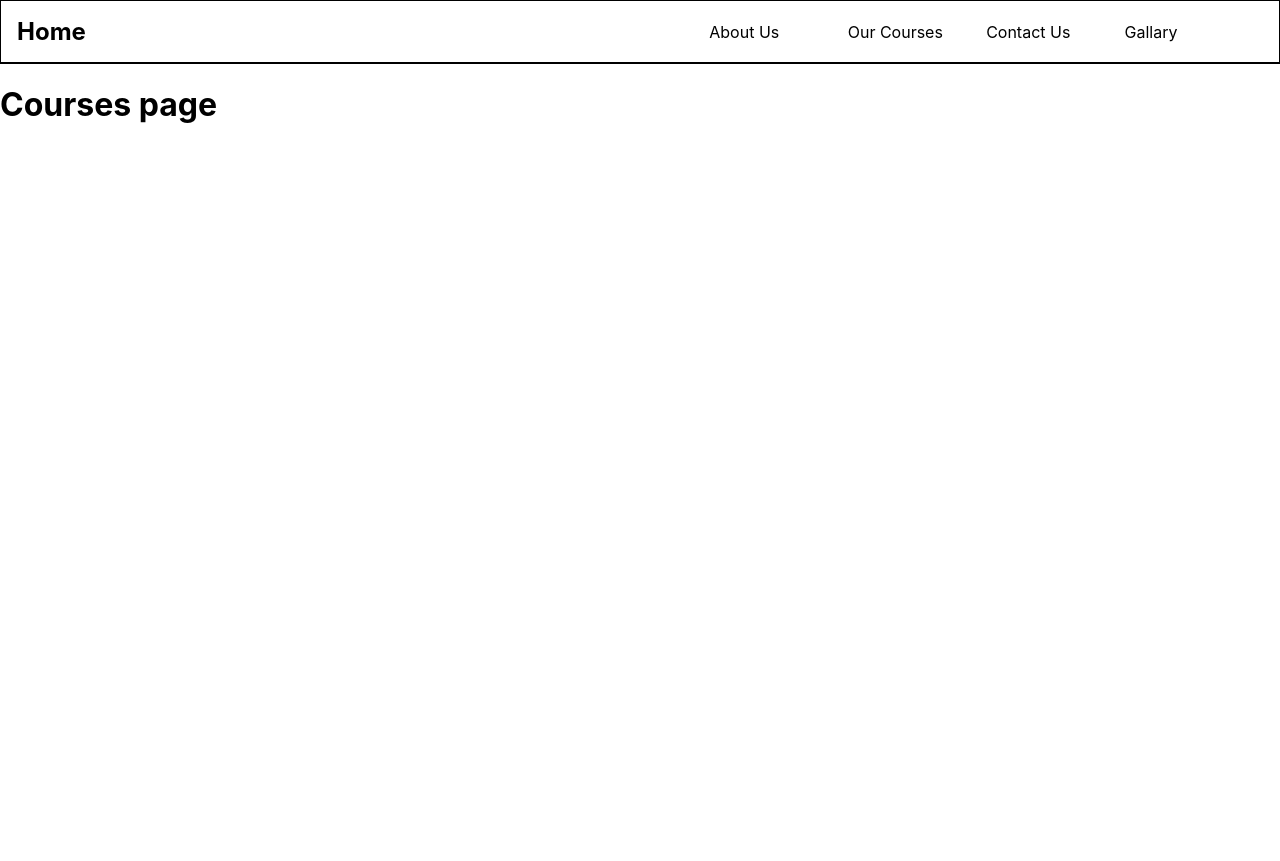
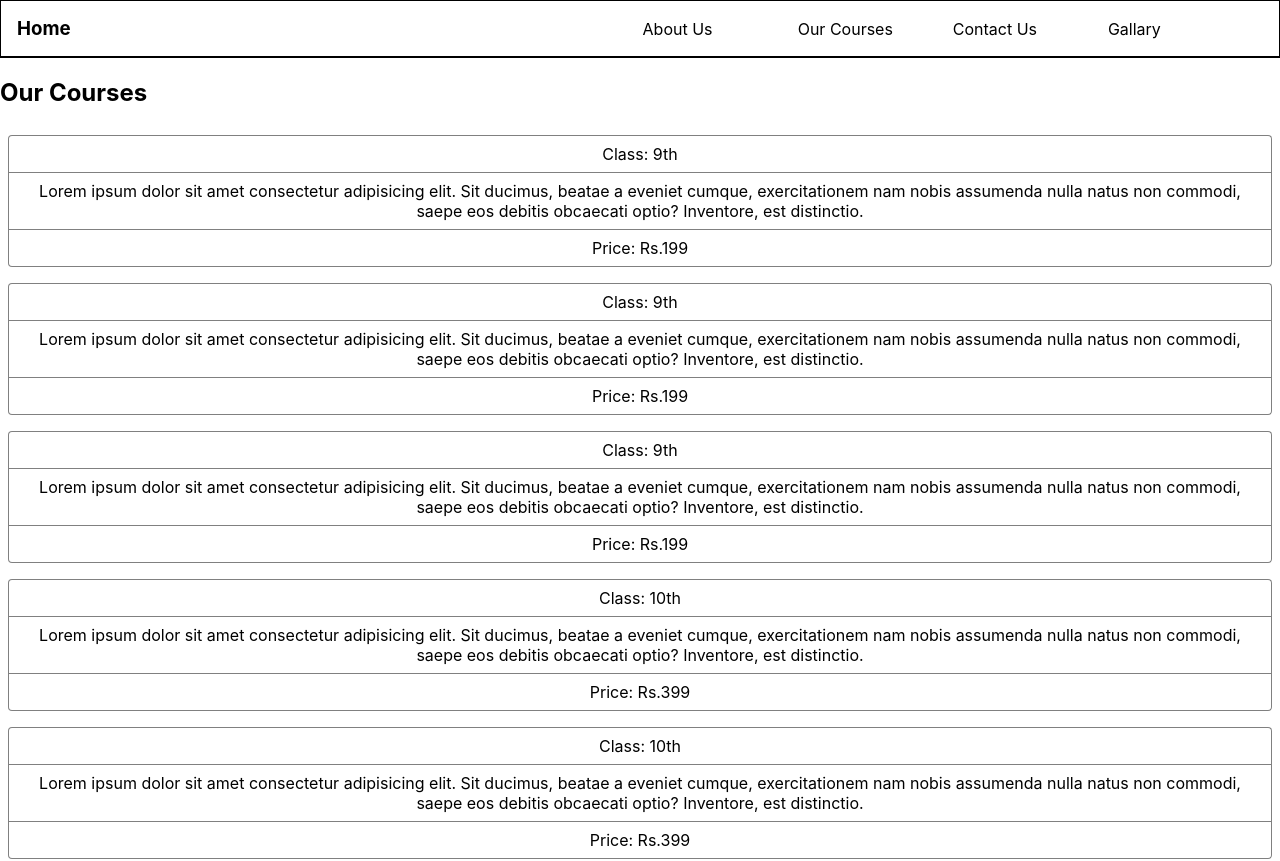
Before and after one commit to lord483/Project-1, a React (Create React App) app: page /courses in a window 1280 px wide. Shown: the top 861 px of the page. Before the commit the page ends 800 px from the top, so only its background shows below. Built offline with nearby package versions, Linux system fonts and the light colour scheme.

Commit message:
add mock data and make Courses page

```diff
--- /dev/null
+++ b/src/assets/data.js
@@ -0,0 +1,88 @@
+const data = [
+	{
+		id: 1,
+		std: 9,
+		price: 199,
+		curriculum:
+			"Lorem ipsum dolor sit amet consectetur adipisicing elit. Sit ducimus, beatae a eveniet cumque, exercitationem nam nobis assumenda nulla natus non commodi, saepe eos debitis obcaecati optio? Inventore, est distinctio.",
+	},
+	{
+		id: 2,
+		std: 9,
+		price: 199,
+		curriculum:
+			"Lorem ipsum dolor sit amet consectetur adipisicing elit. Sit ducimus, beatae a eveniet cumque, exercitationem nam nobis assumenda nulla natus non commodi, saepe eos debitis obcaecati optio? Inventore, est distinctio.",
+	},
+	{
+		id: 3,
+		std: 9,
+		price: 199,
+		curriculum:
+			"Lorem ipsum dolor sit amet consectetur adipisicing elit. Sit ducimus, beatae a eveniet cumque, exercitationem nam nobis assumenda nulla natus non commodi, saepe eos debitis obcaecati optio? Inventore, est distinctio.",
+	},
+	{
+		id: 4,
+		std: 10,
+		price: 399,
+		curriculum:
+			"Lorem ipsum dolor sit amet consectetur adipisicing elit. Sit ducimus, beatae a eveniet cumque, exercitationem nam nobis assumenda nulla natus non commodi, saepe eos debitis obcaecati optio? Inventore, est distinctio.",
+	},
+	{
+		id: 5,
+		std: 10,
+		price: 399,
+		curriculum:
+			"Lorem ipsum dolor sit amet consectetur adipisicing elit. Sit ducimus, beatae a eveniet cumque, exercitationem nam nobis assumenda nulla natus non commodi, saepe eos debitis obcaecati optio? Inventore, est distinctio.",
+	},
+	{
+		id: 6,
+		std: 10,
+		price: 399,
+		curriculum:
+			"Lorem ipsum dolor sit amet consectetur adipisicing elit. Sit ducimus, beatae a eveniet cumque, exercitationem nam nobis assumenda nulla natus non commodi, saepe eos debitis obcaecati optio? Inventore, est distinctio.",
+	},
+	{
+		id: 7,
+		std: 11,
+		price: 599,
+		curriculum:
+			"Lorem ipsum dolor sit amet consectetur adipisicing elit. Sit ducimus, beatae a eveniet cumque, exercitationem nam nobis assumenda nulla natus non commodi, saepe eos debitis obcaecati optio? Inventore, est distinctio.",
+	},
+	{
+		id: 8,
+		std: 11,
+		price: 599,
+		curriculum:
+			"Lorem ipsum dolor sit amet consectetur adipisicing elit. Sit ducimus, beatae a eveniet cumque, exercitationem nam nobis assumenda nulla natus non commodi, saepe eos debitis obcaecati optio? Inventore, est distinctio.",
+	},
+	{
+		id: 9,
+		std: 11,
+		price: 599,
+		curriculum:
+			"Lorem ipsum dolor sit amet consectetur adipisicing elit. Sit ducimus, beatae a eveniet cumque, exercitationem nam nobis assumenda nulla natus non commodi, saepe eos debitis obcaecati optio? Inventore, est distinctio.",
+	},
+	{
+		id: 10,
+		std: 12,
+		price: 799,
+		curriculum:
+			"Lorem ipsum dolor sit amet consectetur adipisicing elit. Sit ducimus, beatae a eveniet cumque, exercitationem nam nobis assumenda nulla natus non commodi, saepe eos debitis obcaecati optio? Inventore, est distinctio.",
+	},
+	{
+		id: 11,
+		std: 12,
+		price: 799,
+		curriculum:
+			"Lorem ipsum dolor sit amet consectetur adipisicing elit. Sit ducimus, beatae a eveniet cumque, exercitationem nam nobis assumenda nulla natus non commodi, saepe eos debitis obcaecati optio? Inventore, est distinctio.",
+	},
+	{
+		id: 12,
+		std: 12,
+		price: 799,
+		curriculum:
+			"Lorem ipsum dolor sit amet consectetur adipisicing elit. Sit ducimus, beatae a eveniet cumque, exercitationem nam nobis assumenda nulla natus non commodi, saepe eos debitis obcaecati optio? Inventore, est distinctio.",
+	},
+];
+
+export default data;
--- a/src/components/card.js
+++ b/src/components/card.js
@@ -1,11 +1,34 @@
 import React from "react";
+import styled from "styled-components";
 
-function Card() {
+function Card({ id, std, price, curriculum }) {
 	return (
-		<React.Fragment>
-			<h1>Card</h1>
-		</React.Fragment>
+		<Wrapper>
+			<div className="card_head">Class: {std}th</div>
+			<div className="card_body">{curriculum}</div>
+			<div className="card_footer">Price: Rs.{price}</div>
+		</Wrapper>
 	);
 }
 
+const Wrapper = styled.section`
+	text-align: center;
+	padding: 0.5rem;
+
+	div {
+		padding: 0.5rem;
+		border: solid 1px grey;
+	}
+
+	.card_head {
+		border-bottom: none;
+		border-radius: 4px 4px 0 0;
+	}
+
+	.card_footer {
+		border-top: none;
+		border-radius: 0 0 4px 4px;
+	}
+`;
+
 export default Card;
--- a/src/components/navbar.js
+++ b/src/components/navbar.js
@@ -1,7 +1,6 @@
 import React from "react";
-import { BrowserRouter } from "react-router-dom";
 import styled from "styled-components";
-import { Link, BrowserRouter as Router } from "react-router-dom";
+import { Link } from "react-router-dom";
 
 function Navbar() {
 	return (
@@ -50,15 +49,13 @@ const Wrapper = styled.nav`
 
 	.nav-container > .nav-item {
 		list-style-type: none;
-
-		flex: 1;
+		flex: 1 1 30px;
 	}
 
 	.nav-heading {
-		display: inline-block;
+		list-style-type: none;
 
-		flex: 1;
-		justify-content: center;
+		justify-content: flex-start;
 		flex: 5;
 	}
 `;
--- a/src/components/views/courses.js
+++ b/src/components/views/courses.js
@@ -1,13 +1,30 @@
 import React from "react";
 import Navbar from "../navbar";
-
+import Card from "../card";
+import data from "../../assets/data";
+import styled from "styled-components";
 function Courses() {
 	return (
-		<React.Fragment>
+		<Wrapper>
 			<Navbar />
-			<h1>Courses page</h1>
-		</React.Fragment>
+			<h1>Our Courses</h1>
+			<div className="container">
+				{data.map((item) => {
+					return <Card className="class_card" key={item.id} {...item} />;
+				})}
+			</div>
+		</Wrapper>
 	);
 }
 
+const Wrapper = styled.section`
+	.container {
+		display: flex;
+		flex-wrap: wrap;
+	}
+	.class_card {
+		flex: 1 1 200px;
+	}
+`;
+
 export default Courses;
```
Also changed, not shown: src/context.js (added, +29 -0 lines), src/assets/temp.txt (deleted), 1 other file (tests, documents, lock files or other folders).
